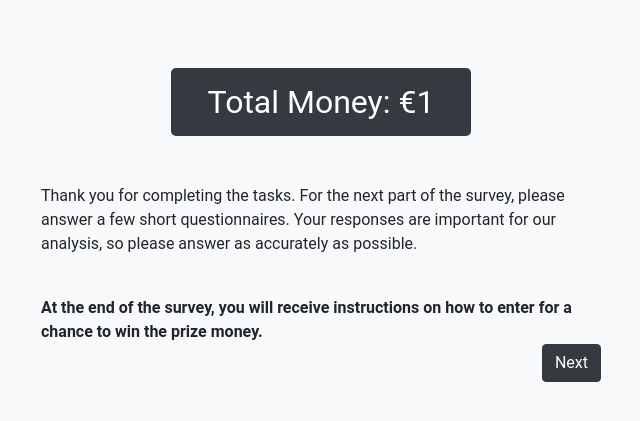
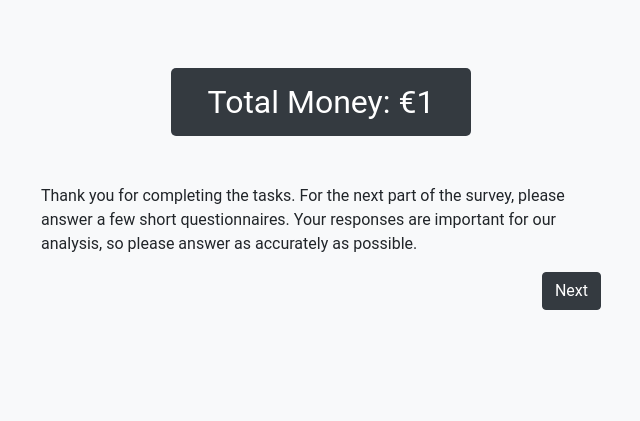
Before and after one commit to lucas-bs/thesis-survey, a Flask app: page /total_money in a window 1280 px wide. Shown: the part 56-477 px from the top of the page, without its empty margins (319-959 px from the left). Run offline with Flask 3, Linux system fonts and the light colour scheme; a user stored in the database is signed in; some libraries are stand-ins or nearby versions.

Commit message:
Update total_money.html

```diff
--- a/gpt/templates/total_money.html
+++ b/gpt/templates/total_money.html
@@ -22,7 +22,7 @@
             <div class="row justify-content-center">
                 <div class="col-12 d-flex justify-content-center">
                     <div class="total-money-box">
-                        Total Money: €<span id="total-money">{{ total_money }}</span>
+                        Total Money: €<span id="total-money">{{ total_money|round(2) }}</span>
                     </div>
                 </div>
             </div>
@@ -34,10 +34,6 @@
                 please answer a few short questionnaires. Your responses are important for our analysis,
                 so please answer as accurately as possible.
             </p>
-            <br>
-            <strong>
-                At the end of the survey, you will receive instructions on how to enter for a chance to win the prize money.
-            </strong>
 
             <form action="/total_money" method="post" class="d-flex justify-content-end">
                 <div class="input-group-append">
```
